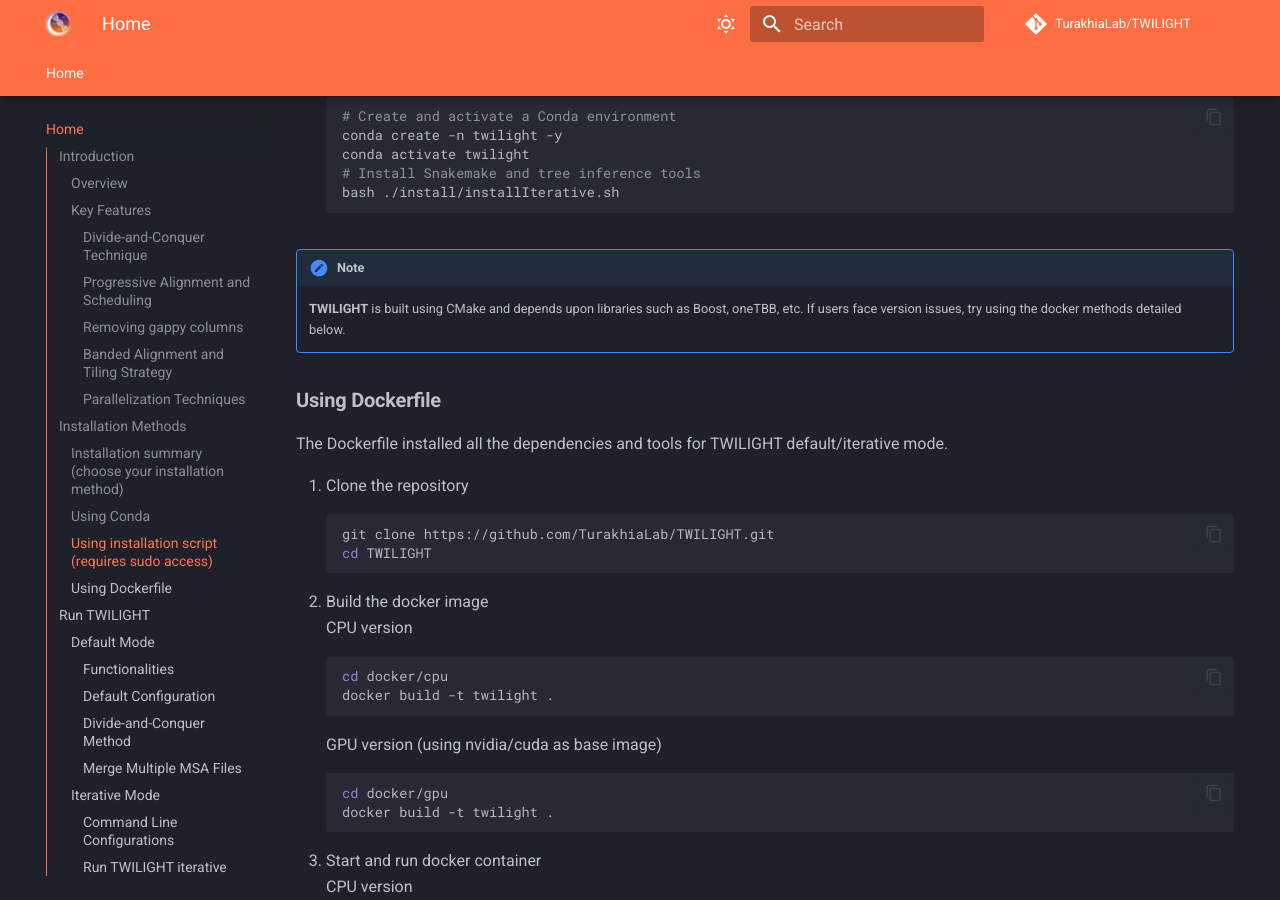
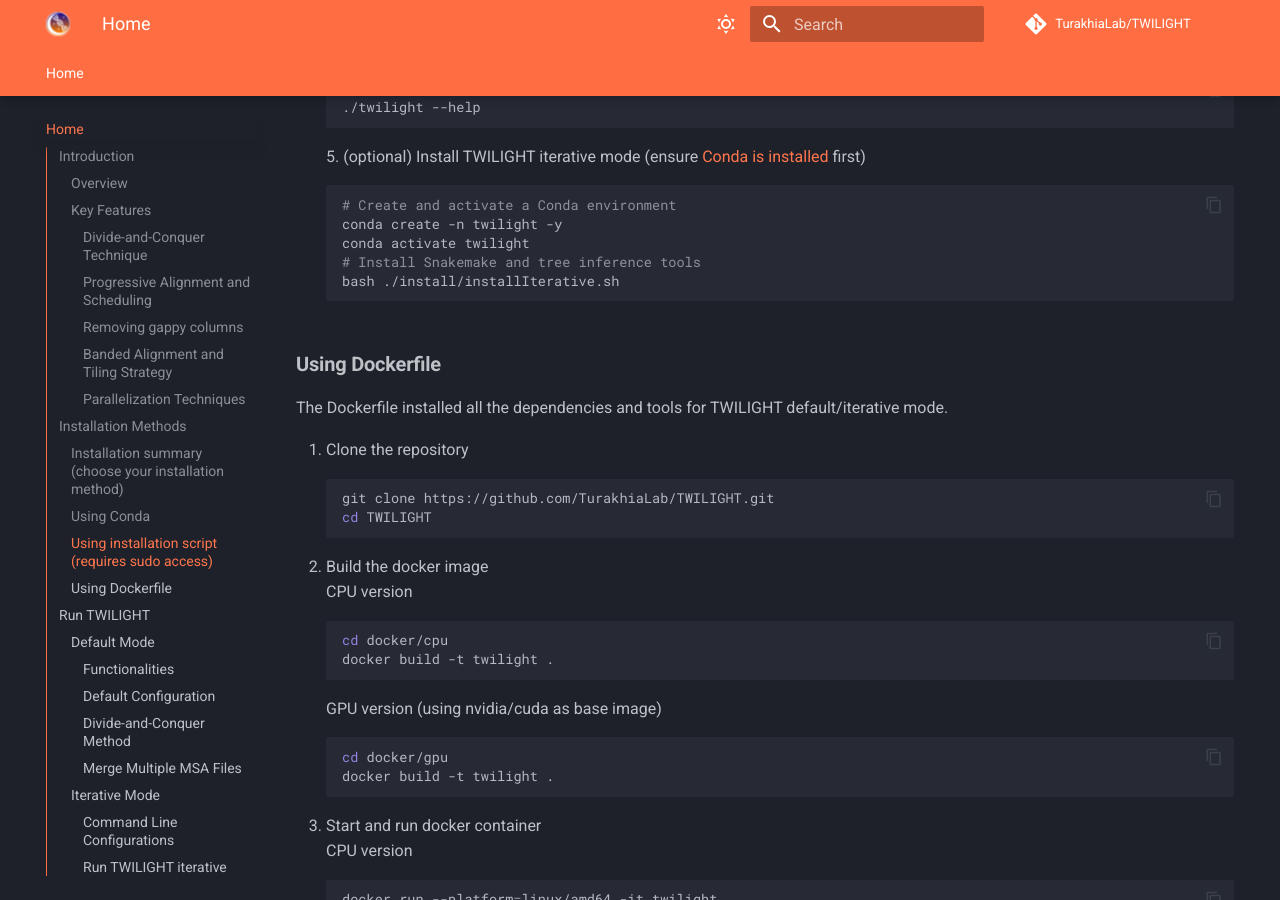
Before and after one commit to TurakhiaLab/TWILIGHT, an MkDocs documentation site: the page built from docs/index.md, in a window 1280 px wide and 900 px high, scrolled down 5249 px. Built offline with MkDocs 1.6.1 and Material for MkDocs 9.7.7, drawn with Linux system fonts in a browser that asks for light colours; comment, search, counter and statistics services are not loaded; some of the changed text lies outside the part shown.

Commit message:
update docs

````diff
--- a/docs/index.md
+++ b/docs/index.md
@@ -154,9 +154,6 @@
     # Install Snakemake and tree inference tools
     bash ./install/installIterative.sh
     ```
-
-!!!Note
-    **TWILIGHT** is built using CMake and depends upon libraries such as Boost, oneTBB, etc. If users face version issues, try using the docker methods detailed below.
 
 ### **Using Dockerfile** <a name=docker></a>
 The Dockerfile installed all the dependencies and tools for TWILIGHT default/iterative mode.
````
Also changed, not shown: other parts of docs/index.md (+4 -4 lines).
